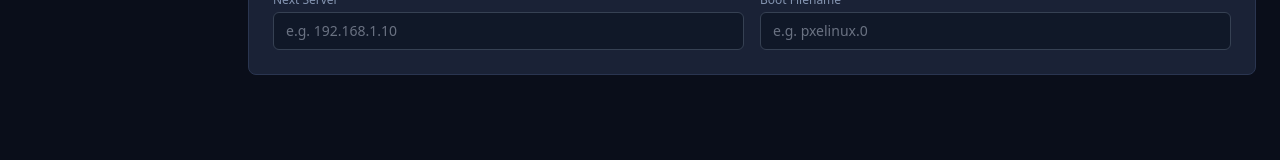
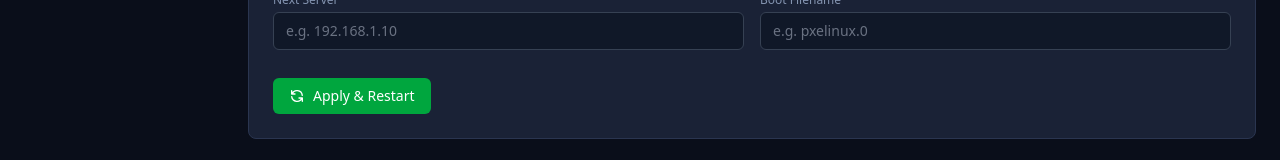
Before and after one commit to ZerosAndOnesLLC/AiFw, a Next.js app in the folder aifw-ui/: page /dhcp in a window 1280 px wide. Shown: the part 977-1137 px from the top of the page. Before the commit the page ends 1076 px from the top, so only its background shows below. Built offline with nearby package versions, Linux system fonts and the light colour scheme; no server answers; sample sign-in values are in the browser's storage.

Commit message:
Show DHCP Apply & Restart button always, not only when dirty

```diff
--- a/aifw-ui/package.json
+++ b/aifw-ui/package.json
@@ -1,6 +1,6 @@
 {
   "name": "aifw-ui",
-  "version": "5.29.9",
+  "version": "5.29.10",
   "private": true,
   "scripts": {
     "dev": "next dev",
--- a/aifw-ui/src/app/dhcp/page.tsx
+++ b/aifw-ui/src/app/dhcp/page.tsx
@@ -617,9 +617,9 @@ export default function DhcpOverviewPage() {
             </div>
           </div>
 
-          {/* Save + Apply — only shown when settings have changed */}
+          {/* Save + Apply */}
+          <div className="flex gap-3 pt-2">
             {isDirty && (
-            <div className="flex gap-3 pt-2">
               <button
                 onClick={saveConfig}
                 disabled={saving}
@@ -630,6 +630,7 @@ export default function DhcpOverviewPage() {
                 </svg>
                 {saving ? "Saving..." : "Save Settings"}
               </button>
+            )}
             <button
               onClick={applyConfig}
               disabled={applying}
@@ -641,7 +642,6 @@ export default function DhcpOverviewPage() {
               {applying ? "Applying..." : "Apply & Restart"}
             </button>
           </div>
-          )}
         </div>
       </div>
     </div>
```
Also changed, not shown: 2 other files (tests, documents, lock files or other folders). Lines whose indentation alone changed are shown as unchanged.
